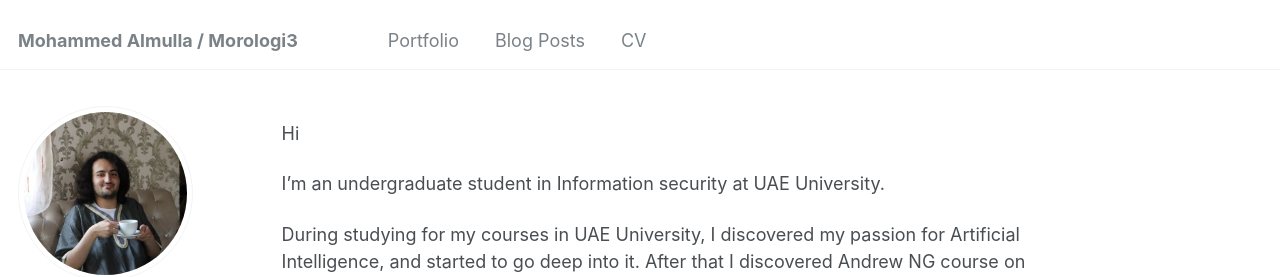
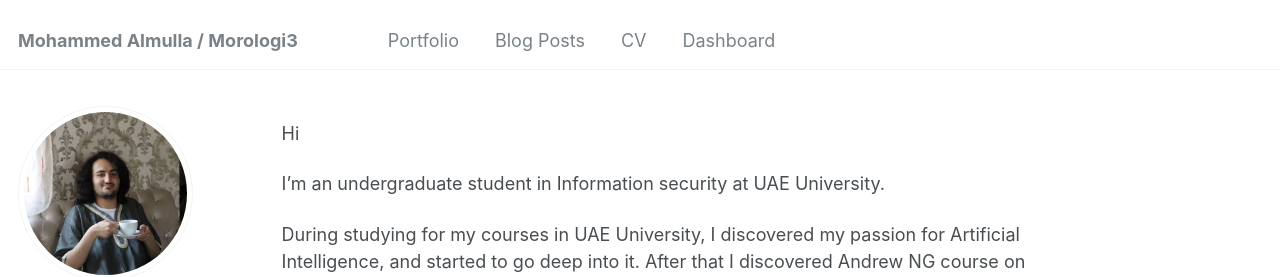
Before and after one commit to Morologi3/Morologi3.github.io, a Jekyll site: the page built from _pages/about.md, in a window 1280 px wide. Shown: the top 277 px of the page. Built offline with Jekyll 4.4.1, drawn with Linux system fonts in a browser that asks for light colours.

Commit message:
Update navigation.yml

```diff
--- a/_data/navigation.yml
+++ b/_data/navigation.yml
@@ -8,3 +8,6 @@ main:
 
   - title: "CV"
     url: /cv/
+
+  - title: "Dashboard"
+    url: /https://morologi3.github.io/Silent-Surreal//
```
